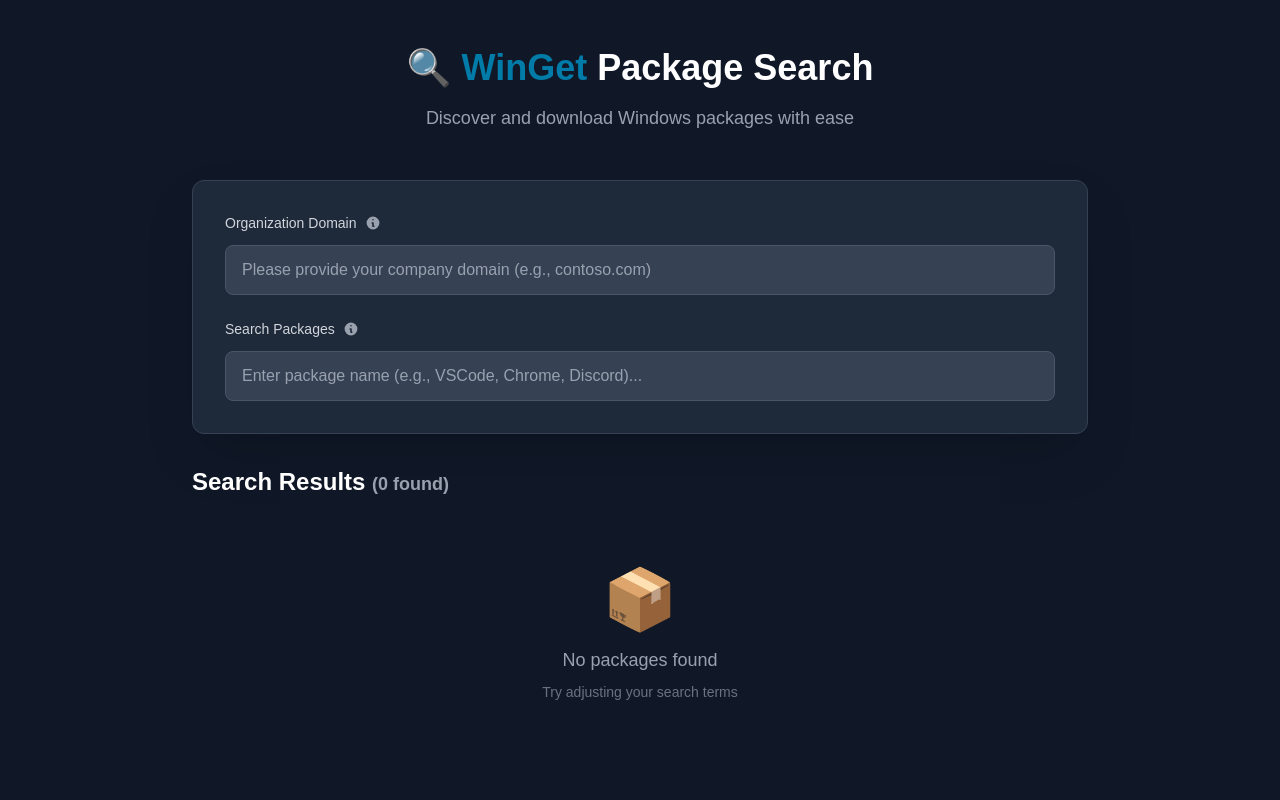
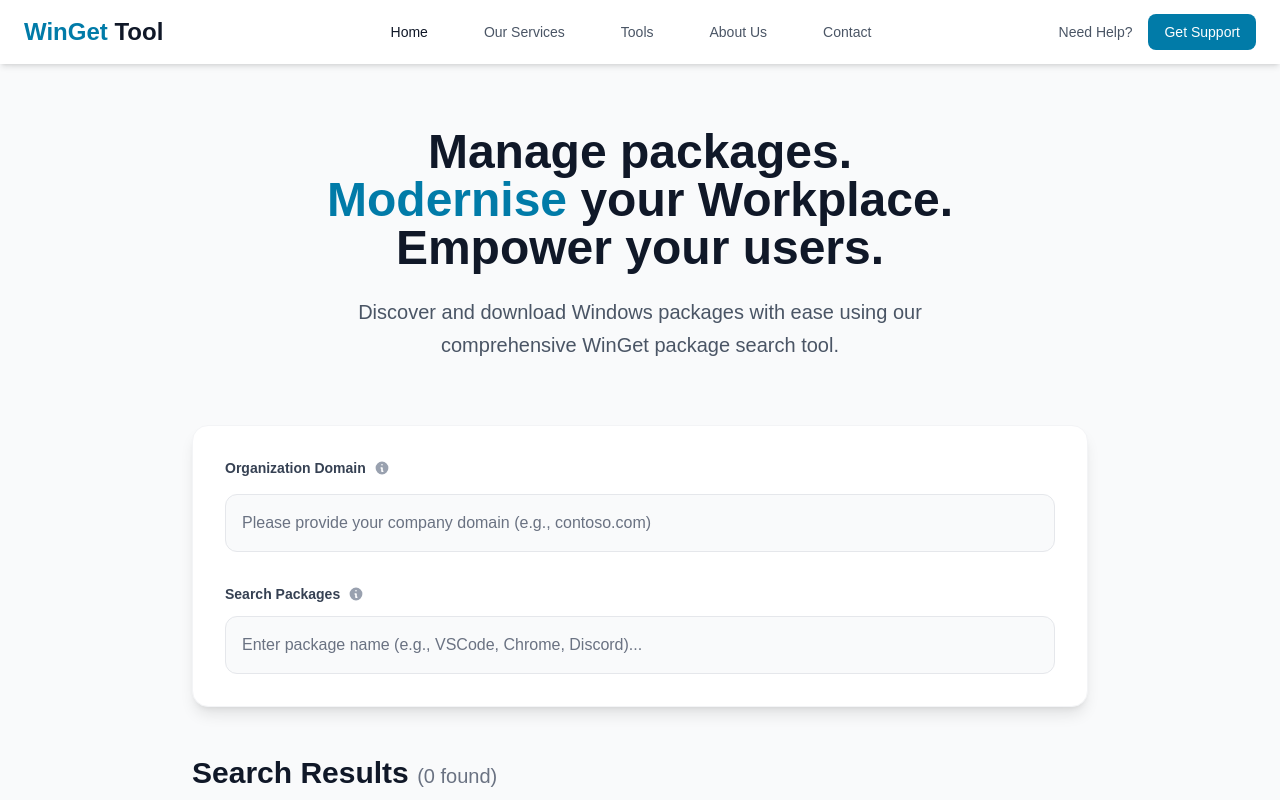
Before and after one commit to codesightglobal/winget-tool-frontend, a Next.js app: page / in a window 1280 px wide. Shown: the top 800 px of the page. Built offline with nearby package versions, Linux system fonts and the light colour scheme.

Commit message:
Sistena theme

```diff
--- /dev/null
+++ b/app/components/Header.tsx
@@ -0,0 +1,145 @@
+"use client";
+
+import { useState } from "react";
+
+export default function Header() {
+  const [isMobileMenuOpen, setIsMobileMenuOpen] = useState(false);
+
+  return (
+    <header className="bg-white shadow-md sticky top-0 z-50">
+      <div className="container mx-auto px-6">
+        <div className="flex items-center justify-between h-16">
+          {/* Logo */}
+          <div className="flex items-center">
+            <div className="flex-shrink-0">
+              <h1 className="text-2xl font-bold text-gray-900">
+                <span className="text-[#017ba8]">WinGet</span> Tool
+              </h1>
+            </div>
+          </div>
+
+          {/* Desktop Navigation */}
+          <nav className="hidden md:block">
+            <div className="ml-10 flex items-baseline space-x-8">
+              <a
+                href="#"
+                className="text-gray-900 hover:text-[#017ba8] px-3 py-2 text-sm font-medium transition-colors duration-200"
+              >
+                Home
+              </a>
+              <a
+                href="#"
+                className="text-gray-600 hover:text-[#017ba8] px-3 py-2 text-sm font-medium transition-colors duration-200"
+              >
+                Our Services
+              </a>
+              <a
+                href="#"
+                className="text-gray-600 hover:text-[#017ba8] px-3 py-2 text-sm font-medium transition-colors duration-200"
+              >
+                Tools
+              </a>
+              <a
+                href="#"
+                className="text-gray-600 hover:text-[#017ba8] px-3 py-2 text-sm font-medium transition-colors duration-200"
+              >
+                About Us
+              </a>
+              <a
+                href="#"
+                className="text-gray-600 hover:text-[#017ba8] px-3 py-2 text-sm font-medium transition-colors duration-200"
+              >
+                Contact
+              </a>
+            </div>
+          </nav>
+
+          {/* Contact Info */}
+          <div className="hidden lg:flex items-center space-x-4">
+            <div className="text-sm text-gray-600">
+              <span className="font-medium">Need Help?</span>
+            </div>
+            <a
+              href="tel:+441234567890"
+              className="bg-[#017ba8] text-white px-4 py-2 rounded-lg text-sm font-medium hover:bg-[#015a8a] transition-colors duration-200"
+            >
+              Get Support
+            </a>
+          </div>
+
+          {/* Mobile menu button */}
+          <div className="md:hidden">
+            <button
+              onClick={() => setIsMobileMenuOpen(!isMobileMenuOpen)}
+              className="text-gray-500 hover:text-gray-600 focus:outline-none focus:text-gray-600"
+            >
+              <svg
+                className="h-6 w-6"
+                fill="none"
+                viewBox="0 0 24 24"
+                stroke="currentColor"
+              >
+                <path
+                  strokeLinecap="round"
+                  strokeLinejoin="round"
+                  strokeWidth={2}
+                  d={
+                    isMobileMenuOpen
+                      ? "M6 18L18 6M6 6l12 12"
+                      : "M4 6h16M4 12h16M4 18h16"
+                  }
+                />
+              </svg>
+            </button>
+          </div>
+        </div>
+
+        {/* Mobile Navigation */}
+        {isMobileMenuOpen && (
+          <div className="md:hidden">
+            <div className="px-2 pt-2 pb-3 space-y-1 sm:px-3 border-t border-gray-200">
+              <a
+                href="#"
+                className="text-gray-900 hover:text-[#017ba8] block px-3 py-2 text-base font-medium transition-colors duration-200"
+              >
+                Home
+              </a>
+              <a
+                href="#"
+                className="text-gray-600 hover:text-[#017ba8] block px-3 py-2 text-base font-medium transition-colors duration-200"
+              >
+                Our Services
+              </a>
+              <a
+                href="#"
+                className="text-gray-600 hover:text-[#017ba8] block px-3 py-2 text-base font-medium transition-colors duration-200"
+              >
+                Tools
+              </a>
+              <a
+                href="#"
+                className="text-gray-600 hover:text-[#017ba8] block px-3 py-2 text-base font-medium transition-colors duration-200"
+              >
+                About Us
+              </a>
+              <a
+                href="#"
+                className="text-gray-600 hover:text-[#017ba8] block px-3 py-2 text-base font-medium transition-colors duration-200"
+              >
+                Contact
+              </a>
+              <div className="px-3 py-2">
+                <a
+                  href="tel:+441234567890"
+                  className="bg-[#017ba8] text-white px-4 py-2 rounded-lg text-sm font-medium hover:bg-[#015a8a] transition-colors duration-200 inline-block"
+                >
+                  Get Support
+                </a>
+              </div>
+            </div>
+          </div>
+        )}
+      </div>
+    </header>
+  );
+}
--- a/app/components/SearchForm.tsx
+++ b/app/components/SearchForm.tsx
@@ -64,28 +64,33 @@
   };
 
   return (
-    <div className="min-h-screen bg-gray-900 text-white">
-      <div className="container mx-auto px-6 py-12">
+    <div className="bg-gray-50 text-gray-900">
+      <div className="container mx-auto px-6 py-16">
         <div className="max-w-4xl mx-auto">
-          {/* Header */}
-          <div className="text-center mb-12">
-            <h1 className="text-4xl font-bold mb-4 text-white">
-              🔍 <span className="text-[#017ba8]">WinGet</span> Package Search
+          {/* Hero Section */}
+          <div className="text-center mb-16">
+            <h1 className="text-5xl font-bold mb-6 text-gray-900">
+              Manage packages.
+              <br />
+              <span className="text-[#017ba8]">Modernise</span> your Workplace.
+              <br />
+              Empower your users.
             </h1>
-            <p className="text-gray-400 text-lg">
-              Discover and download Windows packages with ease
+            <p className="text-xl text-gray-600 max-w-2xl mx-auto leading-relaxed">
+              Discover and download Windows packages with ease using our
+              comprehensive WinGet package search tool.
             </p>
           </div>
 
           {/* Search Form */}
-          <div className="bg-gray-800 rounded-xl p-8 shadow-2xl border border-gray-700">
-            <div className="space-y-6">
+          <div className="bg-white rounded-2xl p-8 shadow-lg border border-gray-100">
+            <div className="space-y-8">
               {/* Organization Input */}
               <div>
-                <div className="flex items-center mb-3">
+                <div className="flex items-center mb-4">
                   <label
                     htmlFor="org"
-                    className="block text-sm font-medium text-gray-300"
+                    className="block text-sm font-semibold text-gray-700"
                   >
                     Organization Domain
                   </label>
@@ -121,7 +126,7 @@
                   placeholder="Please provide your company domain (e.g., contoso.com)"
                   value={org}
                   onChange={handleOrgChange}
-                  className="w-full px-4 py-3 bg-gray-700 border border-gray-600 rounded-lg text-white placeholder-gray-400 focus:outline-none focus:ring-2 focus:ring-[#017ba8] focus:border-transparent transition-all duration-200 hover:bg-gray-650"
+                  className="w-full px-4 py-4 bg-gray-50 border border-gray-200 rounded-xl text-gray-900 placeholder-gray-500 focus:outline-none focus:ring-2 focus:ring-[#017ba8] focus:border-transparent transition-all duration-200 hover:border-gray-300"
                 />
               </div>
 
@@ -130,7 +135,7 @@
                 <div className="flex items-center mb-3">
                   <label
                     htmlFor="search"
-                    className="block text-sm font-medium text-gray-300"
+                    className="block text-sm font-semibold text-gray-700"
                   >
                     Search Packages
                   </label>
@@ -165,7 +170,7 @@
                   placeholder="Enter package name (e.g., VSCode, Chrome, Discord)..."
                   value={searchTerm}
                   onChange={handleSearchChange}
-                  className="w-full px-4 py-3 bg-gray-700 border border-gray-600 rounded-lg text-white placeholder-gray-400 focus:outline-none focus:ring-2 focus:ring-[#017ba8] focus:border-transparent transition-all duration-200 hover:bg-gray-650"
+                  className="w-full px-4 py-4 bg-gray-50 border border-gray-200 rounded-xl text-gray-900 placeholder-gray-500 focus:outline-none focus:ring-2 focus:ring-[#017ba8] focus:border-transparent transition-all duration-200 hover:border-gray-300"
                 />
               </div>
             </div>
@@ -173,10 +178,10 @@
 
           {/* Loading State */}
           {loading && (
-            <div className="flex items-center justify-center mt-8">
+            <div className="flex items-center justify-center mt-12">
               <div className="flex items-center space-x-3">
                 <div className="animate-spin rounded-full h-6 w-6 border-b-2 border-[#017ba8]"></div>
-                <p className="text-[#017ba8] font-medium">
+                <p className="text-[#017ba8] font-medium text-lg">
                   Searching packages...
                 </p>
               </div>
@@ -185,10 +190,10 @@
 
           {/* Error State */}
           {error && (
-            <div className="mt-8 bg-red-900/50 border border-red-700 rounded-lg p-4">
-              <p className="text-red-300 flex items-center">
+            <div className="mt-12 bg-red-50 border border-red-200 rounded-xl p-6">
+              <p className="text-red-700 flex items-center">
                 <svg
-                  className="w-5 h-5 mr-2"
+                  className="w-5 h-5 mr-3"
                   fill="currentColor"
                   viewBox="0 0 20 20"
                 >
@@ -205,10 +210,10 @@
 
           {/* Results */}
           {results && !loading && (
-            <div className="mt-8">
-              <h2 className="text-2xl font-semibold mb-6 text-white">
+            <div className="mt-12">
+              <h2 className="text-3xl font-bold mb-8 text-gray-900">
                 Search Results{" "}
-                <span className="text-gray-400 text-lg">
+                <span className="text-gray-500 text-xl font-normal">
                   ({results.length} found)
                 </span>
               </h2>
--- a/app/components/SearchItem.tsx
+++ b/app/components/SearchItem.tsx
@@ -23,10 +23,10 @@
 
   if (!data || data.length === 0) {
     return (
-      <div className="text-center py-12">
-        <div className="text-gray-400 text-6xl mb-4">📦</div>
-        <p className="text-gray-400 text-lg">No packages found</p>
-        <p className="text-gray-500 text-sm mt-2">
+      <div className="text-center py-16">
+        <div className="text-gray-300 text-6xl mb-4">📦</div>
+        <p className="text-gray-500 text-xl">No packages found</p>
+        <p className="text-gray-400 text-sm mt-2">
           Try adjusting your search terms
         </p>
       </div>
@@ -65,25 +65,25 @@
         <div
           key={item.id}
           onClick={() => handleClick(item)}
-          className="bg-gray-800 border border-gray-700 rounded-xl p-6 shadow-lg hover:shadow-xl hover:border-[#017ba8]/50 transition-all duration-300 cursor-pointer group transform hover:-translate-y-1"
+          className="bg-white border border-gray-200 rounded-2xl p-6 shadow-md hover:shadow-xl hover:border-[#017ba8]/30 transition-all duration-300 cursor-pointer group transform hover:-translate-y-1"
         >
           <div className="flex justify-between items-start">
             <div className="flex-1">
-              <div className="flex items-center mb-3">
-                <div className="w-10 h-10 bg-[#017ba8]/20 rounded-lg flex items-center justify-center mr-3">
-                  <span className="text-[#017ba8] text-xl">📦</span>
+              <div className="flex items-center mb-4">
+                <div className="w-12 h-12 bg-[#017ba8]/10 rounded-xl flex items-center justify-center mr-4">
+                  <span className="text-[#017ba8] text-2xl">📦</span>
                 </div>
                 <div>
-                  <h3 className="text-lg font-semibold text-white group-hover:text-[#017ba8] transition-colors">
+                  <h3 className="text-xl font-bold text-gray-900 group-hover:text-[#017ba8] transition-colors">
                     {item.name}
                   </h3>
                 </div>
               </div>
 
               {item.publisher && (
-                <div className="flex items-center mb-2">
+                <div className="flex items-center mb-3">
                   <svg
-                    className="w-4 h-4 text-gray-400 mr-2"
+                    className="w-4 h-4 text-gray-500 mr-2"
                     fill="currentColor"
                     viewBox="0 0 20 20"
                   >
@@ -93,13 +93,15 @@
                       clipRule="evenodd"
                     />
                   </svg>
-                  <p className="text-sm text-gray-400">{item.publisher}</p>
+                  <p className="text-sm text-gray-600 font-medium">
+                    {item.publisher}
+                  </p>
                 </div>
               )}
 
               <div className="flex items-center">
                 <svg
-                  className="w-4 h-4 text-gray-400 mr-2"
+                  className="w-4 h-4 text-gray-500 mr-2"
                   fill="currentColor"
                   viewBox="0 0 20 20"
                 >
@@ -118,11 +120,14 @@
             <div className="ml-4 flex items-center">
               {loadingId === item.id ? (
                 <div className="flex items-center space-x-2">
-                  <div className="animate-spin rounded-full h-5 w-5 border-2 border-gray-600 border-t-[#017ba8]"></div>
-                  <span className="text-sm text-[#017ba8]">Downloading...</span>
+                  <div className="animate-spin rounded-full h-5 w-5 border-2 border-gray-300 border-t-[#017ba8]"></div>
+                  <span className="text-sm text-[#017ba8] font-medium">
+                    Downloading...
+                  </span>
                 </div>
               ) : (
                 <div className="opacity-0 group-hover:opacity-100 transition-opacity">
+                  <div className="bg-[#017ba8]/10 p-2 rounded-lg">
                     <svg
                       className="w-5 h-5 text-[#017ba8]"
                       fill="none"
@@ -137,15 +142,16 @@
                       />
                     </svg>
                   </div>
+                </div>
               )}
             </div>
           </div>
 
           {/* Download hint */}
-          <div className="mt-4 pt-4 border-t border-gray-700 opacity-0 group-hover:opacity-100 transition-opacity">
-            <p className="text-xs text-gray-400 flex items-center">
+          <div className="mt-4 pt-4 border-t border-gray-200 opacity-0 group-hover:opacity-100 transition-opacity">
+            <p className="text-xs text-gray-500 flex items-center font-medium">
               <svg
-                className="w-3 h-3 mr-1"
+                className="w-3 h-3 mr-2 text-[#017ba8]"
                 fill="currentColor"
                 viewBox="0 0 20 20"
               >
--- a/app/page.tsx
+++ b/app/page.tsx
@@ -1,9 +1,13 @@
 import SearchForm from "./components/SearchForm";
+import Header from "./components/Header";
 
 export default function Home() {
   return (
-    <main className="min-h-screen bg-gray-900">
-      <SearchForm />
-    </main>
+    <div className="min-h-screen bg-gray-50">
+      <Header />
+      <main>
+        <SearchForm />
+      </main>
+    </div>
   );
 }
```
Lines whose indentation alone changed are shown as unchanged.
